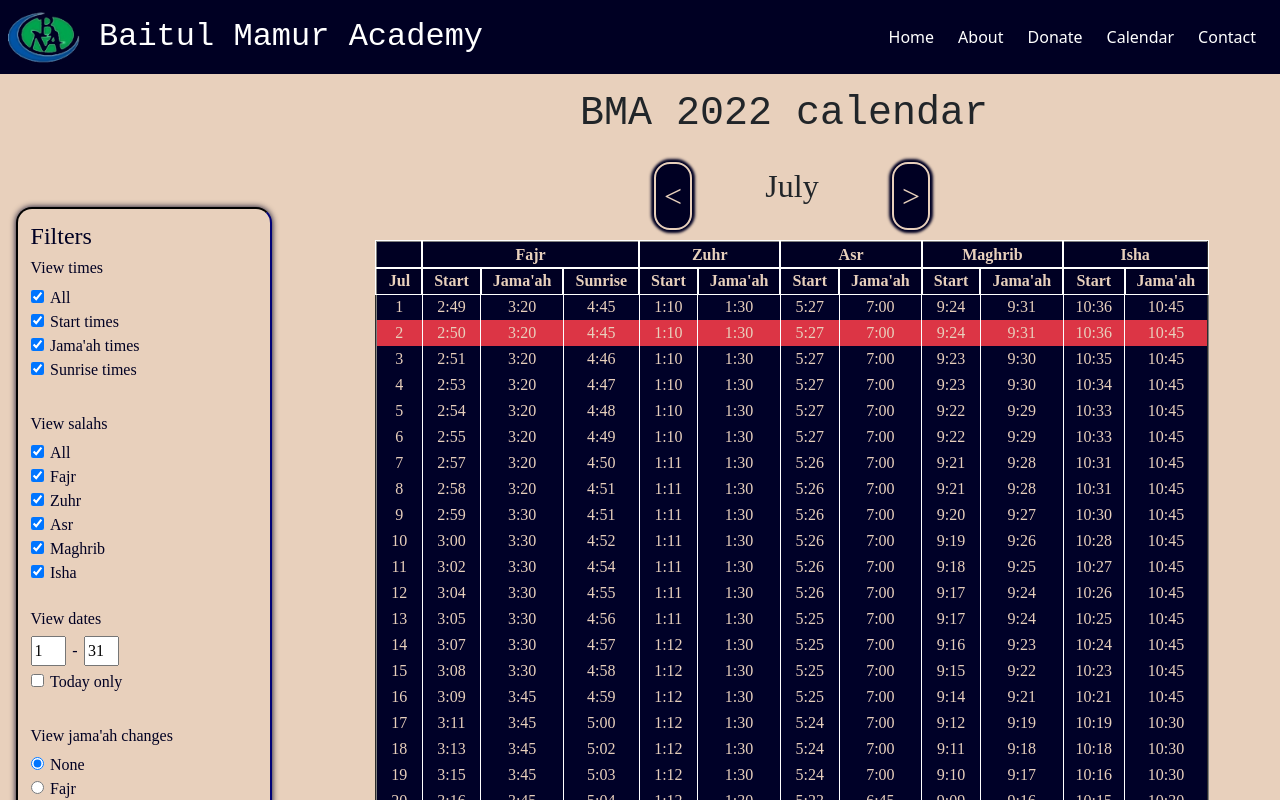
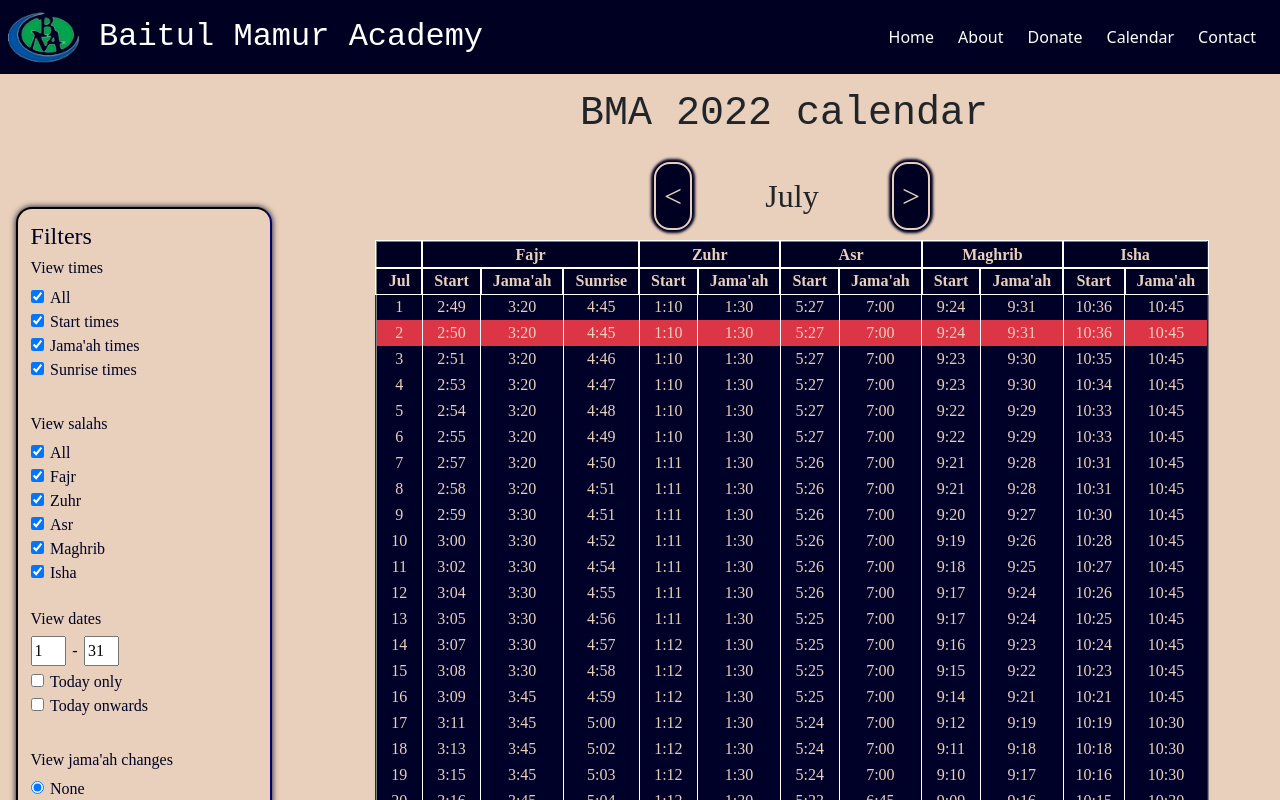
Before and after one commit to Habib-aw/bma-website-old, a React (Create React App) app: page /calendar in a window 1280 px wide. Shown: the top 800 px of the page. Built offline with nearby package versions, Linux system fonts and the light colour scheme.

Commit message:
today onwards

```diff
--- a/src/Components/Calendar/calendar.css
+++ b/src/Components/Calendar/calendar.css
@@ -1,3 +1,6 @@
+.months-title{
+    margin: auto;
+    margin-inline: 0;}
 label:hover{
     cursor: pointer;
 }
@@ -225,8 +228,6 @@ td,th{
         padding-inline: 0.25rem;
     }
     .months-title{
-        margin: auto;
-        margin-inline: 0;
         font-size: 1.75rem;
     }
 }
--- a/src/Components/Calendar/index.js
+++ b/src/Components/Calendar/index.js
@@ -9,7 +9,9 @@ function Index() {
         document.title = 'Calendar | Baitul Mamur Academy';
     })
     const date = new Date()
-    const [month,setMonth] = useState(date.getMonth())
+    const currentMonth = date.getMonth()
+    const currentDay = date.getDate()
+    const [month,setMonth] = useState(currentMonth)
     const [start,setStart] = useState(true)
     const [jamaah,setJamaah] = useState(true)
     const [sunrise,setSunrise] = useState(true)
@@ -24,6 +26,7 @@ function Index() {
     const [asrChanges,setAsrChanges] = useState(false)
     const [ishaChanges,setIshaChanges] = useState(false)
     const [today,setToday] = useState(false)
+    const [todayOnwards,setTodayOnwards] = useState(false)
     const [toggle,setToggle] = useState(false)
     const [startDate,setStartDate] = useState(1)
     const [endDate,setEndDate] = useState(31)
@@ -143,10 +146,18 @@ function Index() {
         setZuhr(false)
         setAsr(false)
         setMgrb(false)
-}
+    }
     function ChangeAllSalah(){
-            if (fajr && zuhr && asr && mgrb && isha){
+        if (fajr && zuhr && asr && mgrb && isha){
                 setFajr(false); setZuhr(false); setAsr(false); setMgrb(false); setIsha(false);}else{setFajr(true); setZuhr(true); setAsr(true); setMgrb(true); setIsha(true);}
+    }
+    function setOnwards(){
+        if(todayOnwards){
+            setTodayOnwards(false)
+        }else{
+            setMonth(currentMonth)
+            setTodayOnwards(true)
+        }
     }
     return (
         <div id='calendar'>
@@ -225,6 +236,10 @@ function Index() {
                             <input type="checkbox" id="Today-only" name="Today-only" value="Today-only" checked={today} onChange={()=>setToday(!today)} />
                             <label for="Today-only">Today only</label>
                         </div>
+                        <div>
+                            <input type="checkbox" id="Today-onwards" name="Today-onwards" value="Today-onwards" checked={todayOnwards} onChange={()=>setOnwards()} />
+                            <label for="Today-onwards">Today onwards</label>
+                        </div>
                     </div>
                     <div className='changes'>
                     <h6>View jama'ah changes</h6>
@@ -258,9 +273,9 @@ function Index() {
             <div className='table-title'>
             {today? <div className='months-title'>{monthsLong[date.getMonth()]}</div>:
                         <>
-                        <button onClick={((month===0)? ()=>setMonth(11):()=>setMonth(month-1))}>{"<"}</button>
+                        {todayOnwards && (month===currentMonth) ? null:<button onClick={((month===0)? ()=>setMonth(11):()=>setMonth(month-1))}>{"<"}</button>}
                         <div className='months-title'>{monthsLong[month]}</div>
-                        <button onClick={(month===11)? ()=>setMonth(0):()=>setMonth(month+1)}>{">"}</button>
+                        {todayOnwards && (month===11)? null:<button onClick={(month===11)? ()=>setMonth(0):()=>setMonth(month+1)}>{">"}</button>}
                         </>}
             </div>
             <div className='calendar'>
@@ -293,7 +308,11 @@ function Index() {
                     <tbody className='disable-select'>
                 {today ? <tr className={(data[date.getMonth()][date.getDate()-1]['Date'] === currentDate.toString())? "bg-danger":null}><td>{date.getDate()}</td>{(start && fajr)? <td>{data[date.getMonth()][date.getDate()-1]['Fajr_start']}</td>:null} {(jamaah && fajr)? <td>{data[date.getMonth()][date.getDate()-1]['Fajr_jamaah']}</td>:null}{(sunrise && fajr)? <td>{data[date.getMonth()][date.getDate()-1]['sunrise']}</td>:null}{(start&&zuhr)? <td>{data[date.getMonth()][date.getDate()-1]['Zuhr_start']}</td>:null}{(jamaah&&zuhr)? <td>{data[date.getMonth()][date.getDate()-1]['Zuhr_jamaah']}</td>:null} {start&&asr? <td>{data[date.getMonth()][date.getDate()-1]['Asr_start']}</td>:null} {jamaah&&asr? <td>{data[date.getMonth()][date.getDate()-1]['Asr_jamaah']}</td>:null}{start&&mgrb? <td>{data[date.getMonth()][date.getDate()-1]['Maghrib_start']}</td>:null}{jamaah&&mgrb? <td>{data[date.getMonth()][date.getDate()-1]['Maghrib_jamaah']}</td>:null} {start&&isha? <td>{data[date.getMonth()][date.getDate()-1]['Isha_start']}</td>:null}{jamaah&&isha? <td>{data[date.getMonth()][date.getDate()-1]['Isha_jamaah']}</td>:null}</tr>:data[month].map((day,index,array)=>{
                     num+=1
-                    return(index!==0)&&((fajrChanges&&(array[index-1]['Fajr_jamaah']===day['Fajr_jamaah']))||(zuhrChanges&&(array[index-1]['Zuhr_jamaah']===day['Zuhr_jamaah']))||(asrChanges&&(array[index-1]['Asr_jamaah']===day['Asr_jamaah']))||(ishaChanges&&(array[index-1]['Isha_jamaah']===day['Isha_jamaah'])))? null:startDate<=num&&num<=endDate?<tr className={(day['Date'] === currentDate.toString())? "bg-danger":null}><td>{num}</td>{(start && fajr)? <td>{day['Fajr_start']}</td>:null} {(jamaah && fajr)? <td>{day['Fajr_jamaah']}</td>:null}{(sunrise && fajr)? <td>{day['sunrise']}</td>:null}{(start&&zuhr)? <td>{day['Zuhr_start']}</td>:null}{(jamaah&&zuhr)? <td>{day['Zuhr_jamaah']}</td>:null} {start&&asr? <td>{day['Asr_start']}</td>:null} {jamaah&&asr? <td>{day['Asr_jamaah']}</td>:null}{start&&mgrb? <td>{day['Maghrib_start']}</td>:null}{jamaah&&mgrb? <td>{day['Maghrib_jamaah']}</td>:null} {start&&isha? <td>{day['Isha_start']}</td>:null}{jamaah&&isha? <td>{day['Isha_jamaah']}</td>:null}</tr>:null
+                    if(todayOnwards && (currentMonth === month) && (num< currentDay)){
+                        // pass or do nothing
+                    }else{
+                        return(index!==0)&&((fajrChanges&&(array[index-1]['Fajr_jamaah']===day['Fajr_jamaah']))||(zuhrChanges&&(array[index-1]['Zuhr_jamaah']===day['Zuhr_jamaah']))||(asrChanges&&(array[index-1]['Asr_jamaah']===day['Asr_jamaah']))||(ishaChanges&&(array[index-1]['Isha_jamaah']===day['Isha_jamaah'])))? null:startDate<=num&&num<=endDate?<tr className={(day['Date'] === currentDate.toString())? "bg-danger":null}><td>{num}</td>{(start && fajr)? <td>{day['Fajr_start']}</td>:null} {(jamaah && fajr)? <td>{day['Fajr_jamaah']}</td>:null}{(sunrise && fajr)? <td>{day['sunrise']}</td>:null}{(start&&zuhr)? <td>{day['Zuhr_start']}</td>:null}{(jamaah&&zuhr)? <td>{day['Zuhr_jamaah']}</td>:null} {start&&asr? <td>{day['Asr_start']}</td>:null} {jamaah&&asr? <td>{day['Asr_jamaah']}</td>:null}{start&&mgrb? <td>{day['Maghrib_start']}</td>:null}{jamaah&&mgrb? <td>{day['Maghrib_jamaah']}</td>:null} {start&&isha? <td>{day['Isha_start']}</td>:null}{jamaah&&isha? <td>{day['Isha_jamaah']}</td>:null}</tr>:null
+                    }
                 })}</tbody>
                 </table>
             </div>
```
